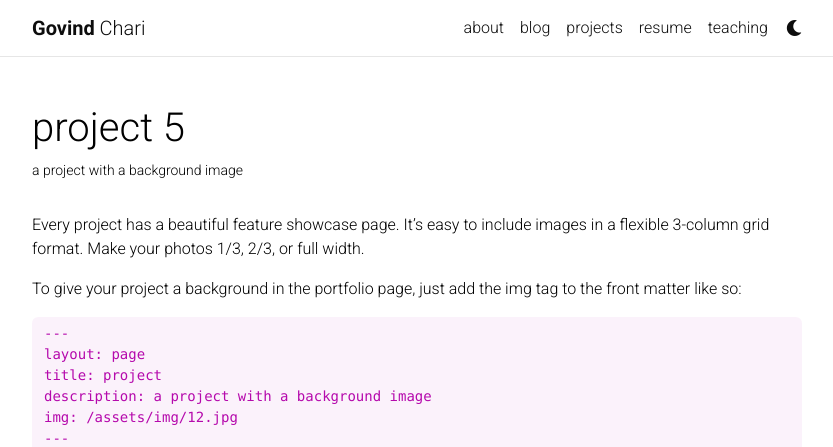
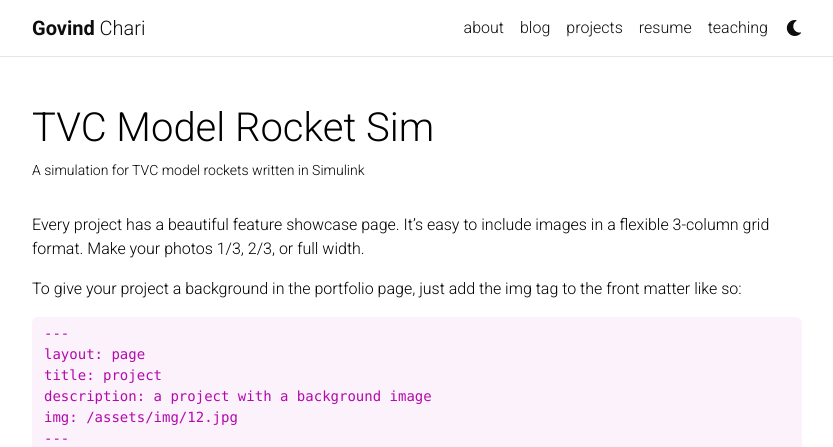
Before and after one commit to ptwu/govindchari.github.io, a Jekyll site: the page built from _projects/5_project.md, in a window 1280 px wide and 900 px high, cut to the strip 0-447 px from the top of the window. Shown: the whole strip, without its empty margins (223-1056 px from the left). Built offline with Jekyll 4.4.1, drawn with Linux system fonts in a browser that asks for light colours; full-size pictures stand in for the smaller copies a plugin makes; comment, search, counter and statistics services are not loaded; a style sheet for code colours, icons or effects is not loaded.

Commit message:
Fast Push

```diff
--- a/_projects/5_project.md
+++ b/_projects/5_project.md
@@ -1,8 +1,8 @@
 ---
 layout: page
-title: project 5
-description: a project with a background image
-img: assets/img/1.jpg
+title: TVC Model Rocket Sim
+description: A simulation for TVC model rockets written in Simulink
+img: assets/img/Model Rocket Monte Carlo.jpg
 importance: 3
 category: fun
 ---
```
Also changed, not shown: _projects/4_project.md (+3 -3 lines), assets/img/FBD.png (added), 7 other files.
